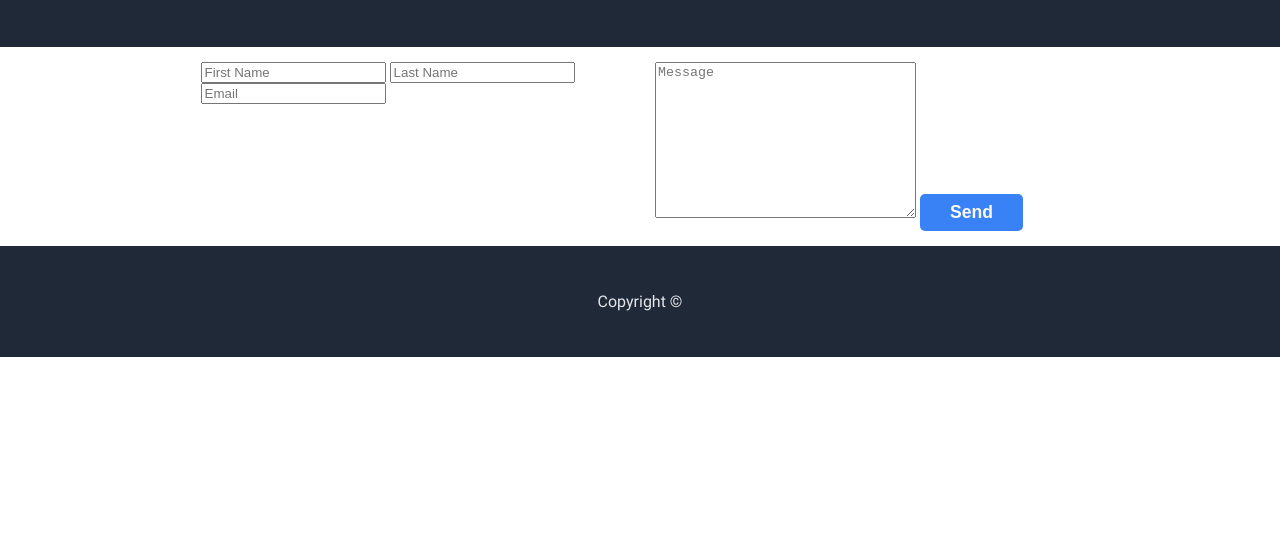
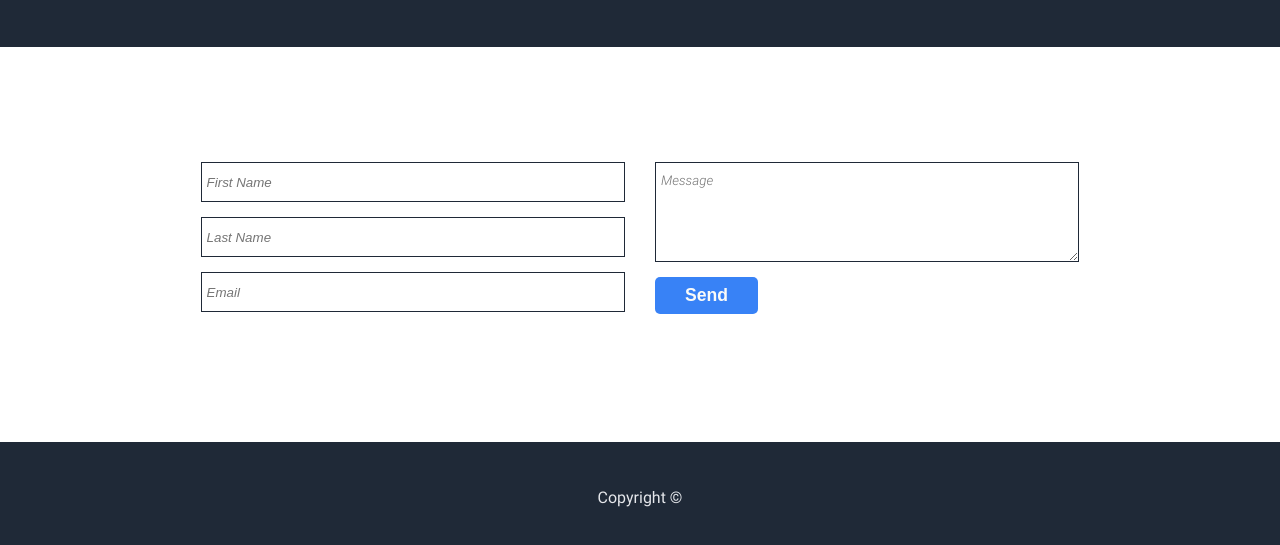
Before and after one commit to fs98/brainnest-css-assignment, a plain HTML site: page contact/index.html in a window 1280 px wide. Shown: the part 279-824 px from the top of the page. Before the commit the page ends 800 px from the top, so only its background shows below. Drawn offline with Linux system fonts and the light colour scheme.

Commit message:
style: style contact form elements

```diff
--- a/contact/contact.css
+++ b/contact/contact.css
@@ -17,3 +17,52 @@
 .heading-section p {
   text-align: center;
 }
+
+.form-section {
+  padding: 0;
+}
+
+@media only screen and (min-width: 	540px) {
+  /* For small screens: */
+
+  .form-section {
+    padding: 100px 0px 100px 0px;
+  }
+}
+
+.form-section .row :first-child {
+  display: flex;
+  flex-direction: column;
+  justify-content: space-between;
+}
+
+.form-section input, textarea {
+  margin-bottom: 15px;
+  height: 40px;
+  border-radius: 0px;
+  box-shadow: none;
+  border: 0.5px solid var(--ebony-clay);
+  padding-left: 5px;
+}
+
+.form-section input:focus, textarea:focus {
+  outline-color: var(--dodger-blue);
+}
+
+.form-section textarea {
+  font-family: "Roboto";
+  height: 100px;
+  width: 100%;
+  padding: 5px;
+}
+
+.form-section input::placeholder {
+  font-style: italic;
+}
+
+.form-section textarea::placeholder {
+  font-family: "Roboto";
+  font-style: italic;
+  padding-top: 5px;
+  font-weight: normal;
+}
```
